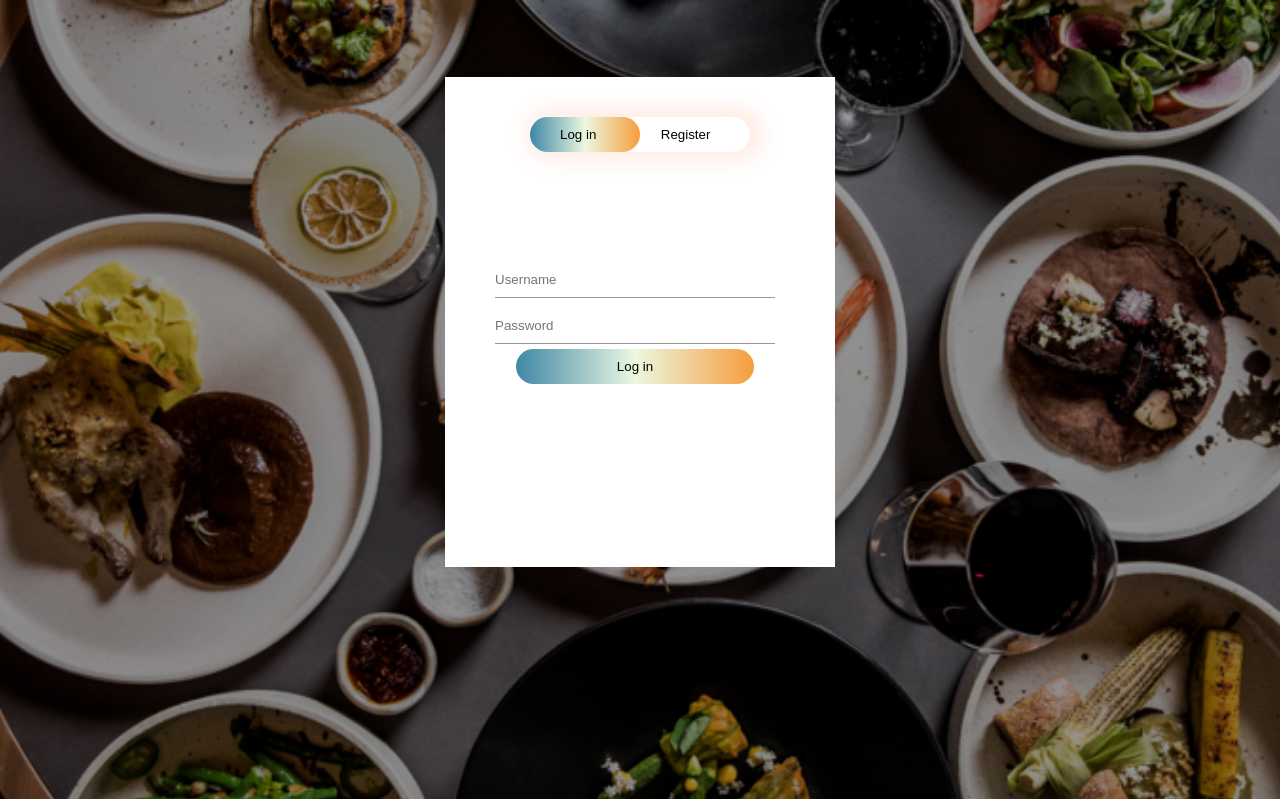
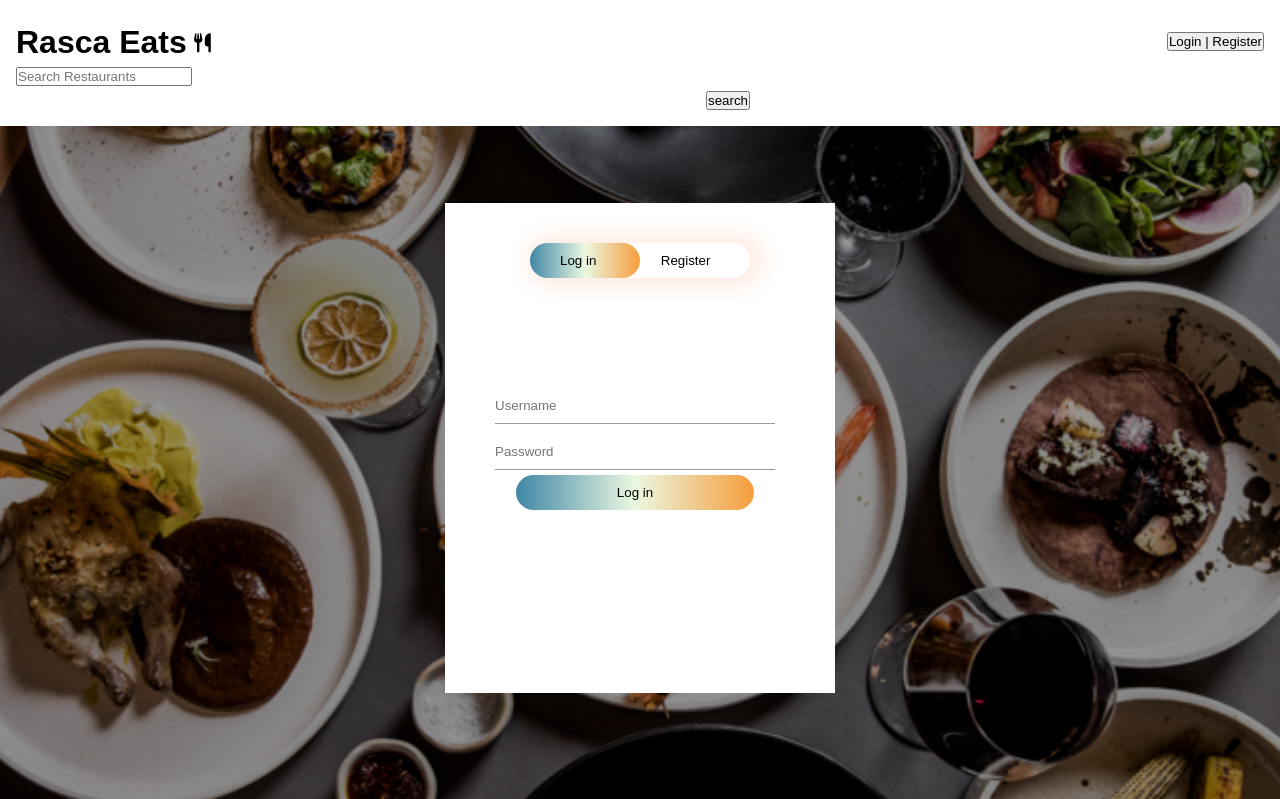
Before and after one commit to RicardoCavalheiro123/LTW-RascaEats, a PHP site: page /proj.html in a window 1280 px wide. Shown: the top 799 px of the page. Run offline with PHP 8.4, Linux system fonts and the light colour scheme; some libraries are stand-ins or nearby versions.

Commit message:
started working on the front page

```diff
--- a/proj.html
+++ b/proj.html
@@ -5,9 +5,20 @@
     <meta http-equiv="X-UA-Compatible" content="IE=edge">
     <meta name="viewport" content="width=device-width, initial-scale=1.0">
     <link rel="stylesheet" href="style.css">
+    <script src="https://kit.fontawesome.com/7dd8778261.js" crossorigin="anonymous"></script>
     <title>Ex</title>
 </head>
 <body>
+    <header>
+        <h1>Rasca Eats</h1>
+        <i class="fa-solid fa-utensils"></i>
+        <div class= "login"><input type="button" value="Login | Register"></div>
+        <div class= "search"><input type="text" name="search" placeholder = "Search Restaurants"></div>
+        <div class= "searchButton"><button type="submit">
+            search
+        </button></div>
+
+    </header>
     <div class="hero">
         <div class="form-box">
             <div class="button-box">
--- a/style.css
+++ b/style.css
@@ -3,6 +3,60 @@
     padding: 0;
     font-family:sans-serif;
 }
+
+header {
+    padding: 1em;
+    display: grid;
+    grid-template-columns: 11em 3em auto;
+    padding-top: 1.5em;
+
+}
+
+header h1 {
+    grid-column: 1; grid-row: 1/1;
+    padding-bottom: 0.2em;
+}
+
+header i {
+    grid-column: 2; grid-row: 1;
+    text-align: left;
+    padding-top: 0.5em;
+    font-size: larger;
+    padding-left: 0.1em;
+
+}
+
+header .login{
+    grid-column: 3; grid-row: 1;
+    display: block;
+    text-align: right;
+    padding-top: 0.5em;
+}
+
+header .search{
+    grid-column: 1; grid-row: 2;
+}
+
+header .search input {
+    display: block;
+    box-sizing: border-box;
+    width: 100%;
+}
+
+header .searchButton {
+    grid-column: 2/4; grid-row: 3;
+    margin: 0 auto;
+    display: block;
+    text-align: center;
+    width: 100%;
+    padding-top: 0.3em;
+}
+
+header .searchButton input{
+    display: block;
+    width: 100%;
+}
+
 .hero{
     height: 100%;
     width: 100%;
```
Also changed, not shown: logo.png (added).
